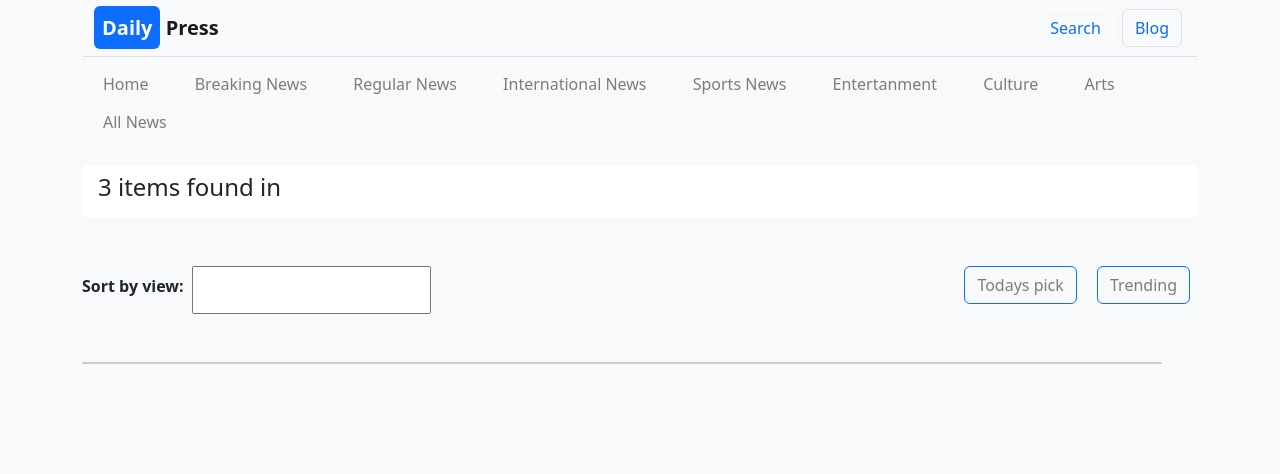
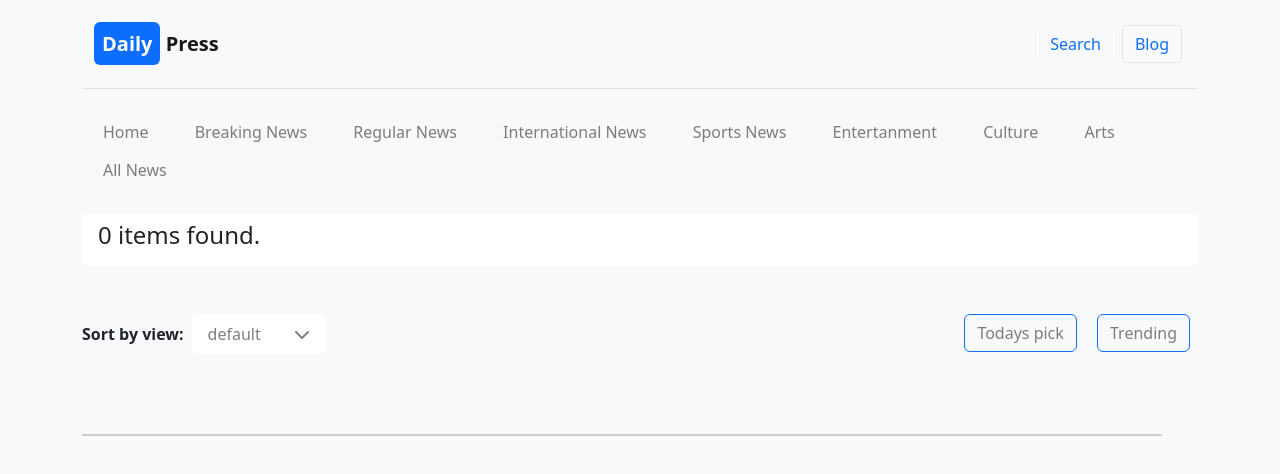
Before and after one commit to Shahriyar001/news-portal, a plain HTML site: page index.html in a window 1280 px wide. Drawn offline with nearby package versions, Linux system fonts and the light colour scheme; no server answers.

Commit message:
add result of catagories option

```diff
--- a/index.html
+++ b/index.html
@@ -13,7 +13,7 @@
 <body class="bg-light">
     <header>
         <section class="container">
-            <nav class="navbar bg-light border-bottom">
+            <nav class="navbar bg-light border-bottom py-4">
                 <div class="container-fluid">
                     <a class="navbar-brand "> <span
                             class="bg-primary rounded p-2 text-white"><strong>Daily</strong></span>
@@ -27,7 +27,7 @@
         </section>
     </header>
     <main>
-        <section class="container">
+        <section class="container py-3">
             <!-- buttons -->
             <div class="bg-light py-2">
                 <button onclick="loadNews('01')" class="btn btn-light mx-2 text-black-50">Home</button>
@@ -42,16 +42,17 @@
             </div>
             <!-- founded result bar -->
             <div class=" bg-white rounded py-2 my-3">
-                <h4 class="mx-3">3 items found in </h4>
+                <h4 class="mx-3"><span id="found-result">0</span> items found.</h4>
             </div>
             <!-- options -->
             <div class="my-5 d-flex justify-content-between">
                 <div class="d-flex">
                     <p class="mt-2 me-2"><strong>Sort by view:</strong></p>
-                    <input class="w-10" type="text">
+                    <p class="bg-white px-3 py-2 rounded text-black-50"> default <span class="text-white">ooo</span><i
+                            class="fa-sharp fa-solid fa-chevron-down"></i></p>
                 </div>
                 <div>
-                    <button class="btn btn-light mx-2 text-black-50 border border-primary">Todays pick</button>
+                    <button class=" btn btn-light mx-2 text-black-50 border border-primary">Todays pick</button>
                     <button class="btn btn-light mx-2 text-black-50 border border-primary">Trending</button>
                 </div>
             </div>
--- a/js/news.js
+++ b/js/news.js
@@ -8,6 +8,7 @@ const loadNews = async (idnum) => {
 const displayNews = newses => {
     console.log(newses);
     const newsContainer = document.getElementById('news-container');
+    newsContainer.textContent = '';
     newses.forEach(news => {
         const newsDiv = document.createElement('div');
         newsDiv.classList.add('row');
@@ -31,7 +32,7 @@ const displayNews = newses => {
                                     </div>
                                 </div>
                                 <div class="mt-3">
-                                    <p><i class="fa-regular fa-eye"></i> ${news.total_view ? news.total_view : 'no view'
+                                    <p><i class="fa-regular fa-eye"></i> ${news.total_view ? news.total_view : 'no'
             }</p>
                                 </div>
                                 <div>
@@ -45,6 +46,10 @@ const displayNews = newses => {
 
 
     })
+    console.log(newses.length);
+
+    const foundResult = document.getElementById('found-result');
+    foundResult.innerText = newses.length;
 }
 
-// loadNews('07')
+loadNews('01')
```
